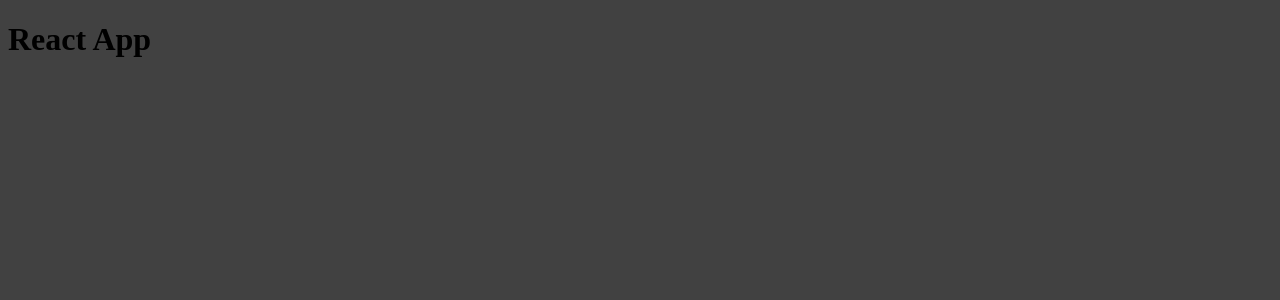
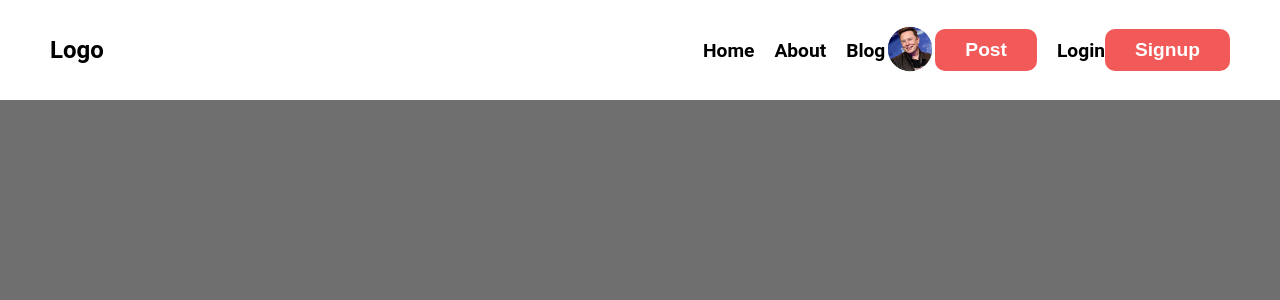
Before and after one commit to BuddhadebKoner/ishowdevs.com, a React (Vite) app in the folder frontend/: page / in a window 1280 px wide. Shown: the top 300 px of the page. Built offline with nearby package versions, Linux system fonts and the light colour scheme.

Commit message:
navbar...

```diff
--- a/frontend/src/App.jsx
+++ b/frontend/src/App.jsx
@@ -1,13 +1,13 @@
 import React from 'react';
-import {  } from './api/user.api';
+import Navbar from './components/Navbar';
 
 function App() {
 
 
   return (
-    <div className="App">
-      <h1>React App</h1>
-    </div>
+    <>
+      <Navbar />
+    </>
   );
 }
 
--- /dev/null
+++ b/frontend/src/assets/assets.js
@@ -0,0 +1,7 @@
+import profile from './temp/profile.png';
+
+
+
+export const assets = {
+   profile: profile
+}
--- /dev/null
+++ b/frontend/src/components/Navbar.jsx
@@ -0,0 +1,34 @@
+import React from 'react';
+import { assets } from '../assets/assets';
+import '../styles/Navbar.css';
+
+export default function components() {
+
+   return (
+
+      <>
+         <nav className="navbar_container">
+            <div className="navbar_logo">
+               <h1>Logo</h1>
+            </div>
+            <div className="navbar_links">
+               <a href="#" className='navbar_links_btns'>Home</a>
+               <a href="#" className='navbar_links_btns'>About</a>
+               <a href="#" className='navbar_links_btns'>Blog</a>
+               <div className="my_profile">
+                  <button>
+                     <img src={assets.profile} alt="" className='my_profile_iamge'/>
+                  </button>
+                  <button className='hero_btn'>Post</button>
+               </div>
+               <div className="login_signup">
+                  <a href="#" className='navbar_links_btns'>Login</a>
+                  <button className='hero_btn'>Signup</button>
+               </div>
+            </div>
+         </nav>
+      </>
+
+   )
+
+}
--- a/frontend/src/index.css
+++ b/frontend/src/index.css
@@ -1,3 +1,70 @@
-html{
-  background: #414141;
+* {
+  margin: 0;
+  padding: 0;
+  box-sizing: border-box;
 }
+
+body {
+  width: 100vw;
+  height: 200vh;
+  overflow-x: hidden;
+  overflow-y: auto;
+  font-family: 'Roboto', sans-serif;
+  background-color: #6f6f6f;
+}
+
+.hero_btn {
+  width: fit-content;
+  padding: 10px 30px;
+  background-color: #F15A59;
+  color: white;
+  font-size: 1.2rem;
+  font-weight: 800;
+  border-radius: 10px;
+}
+
+a {
+  text-decoration: none;
+  color: #000000;
+}
+
+button {
+  cursor: pointer;
+  border: none;
+  outline: none;
+  background-color: transparent;
+}
+
+input {
+  border: none;
+  outline: none;
+}
+
+p {
+  margin: 0;
+  padding: 0;
+}
+
+ul {
+  list-style: none;
+}
+
+li {
+  list-style: none;
+}
+
+/* Custom scrollbar styles for WebKit browsers */
+::-webkit-scrollbar {
+  width: 3px;
+}
+
+/* Track (part of the scrollbar not filled by the thumb) */
+::-webkit-scrollbar-track {
+  background: transparent;
+}
+
+/* Handle (part of the scrollbar that moves) */
+::-webkit-scrollbar-thumb {
+  background: #555;
+  border-radius: 10px;
+}
--- /dev/null
+++ b/frontend/src/styles/Navbar.css
@@ -0,0 +1,51 @@
+.navbar_container {
+   width: 100%;
+   height: 100px;
+   background: #ffffff;
+   display: flex;
+   align-items: center;
+   justify-content: space-between;
+   flex-direction: row;
+   padding: 0 50px;
+}
+
+.navbar_links{
+   width: fit-content;
+   display: flex;
+   align-items: center;
+   justify-content: center;
+   flex-direction: row;
+   margin-left: auto;
+   font-size: 1.2rem;
+   font-weight: 600;
+}
+
+.navbar_links_btns{
+   width: fit-content;
+   display: flex;
+   align-items: center;
+   justify-content: center;
+   flex-direction: row;
+   margin-left: 20px;
+}
+
+.my_profile{
+   width: fit-content;
+   display: flex;
+   align-items: center;
+   justify-content: center;
+}
+
+.my_profile_iamge{
+   width: 50px;
+   height: 50px;
+   border-radius: 50%;
+}
+
+.login_signup{
+   width: fit-content;
+   display: flex;
+   align-items: center;
+   justify-content: center;
+   flex-direction: row;
+}
```
Also changed, not shown: frontend/src/controllers/capture.controller.js (added, +51 -0 lines), frontend/garbage_code/capturecode.txt (added), frontend/src/assets/temp/profile.jpg (added), frontend/src/assets/temp/profile.png (added), frontend/src/pages/Home.jsx (added), frontend/src/pages/Login.jsx (added), frontend/src/pages/Myacount.jsx (added), frontend/src/pages/Publicacount.jsx (added), frontend/src/pages/Registeruser.jsx (added).
